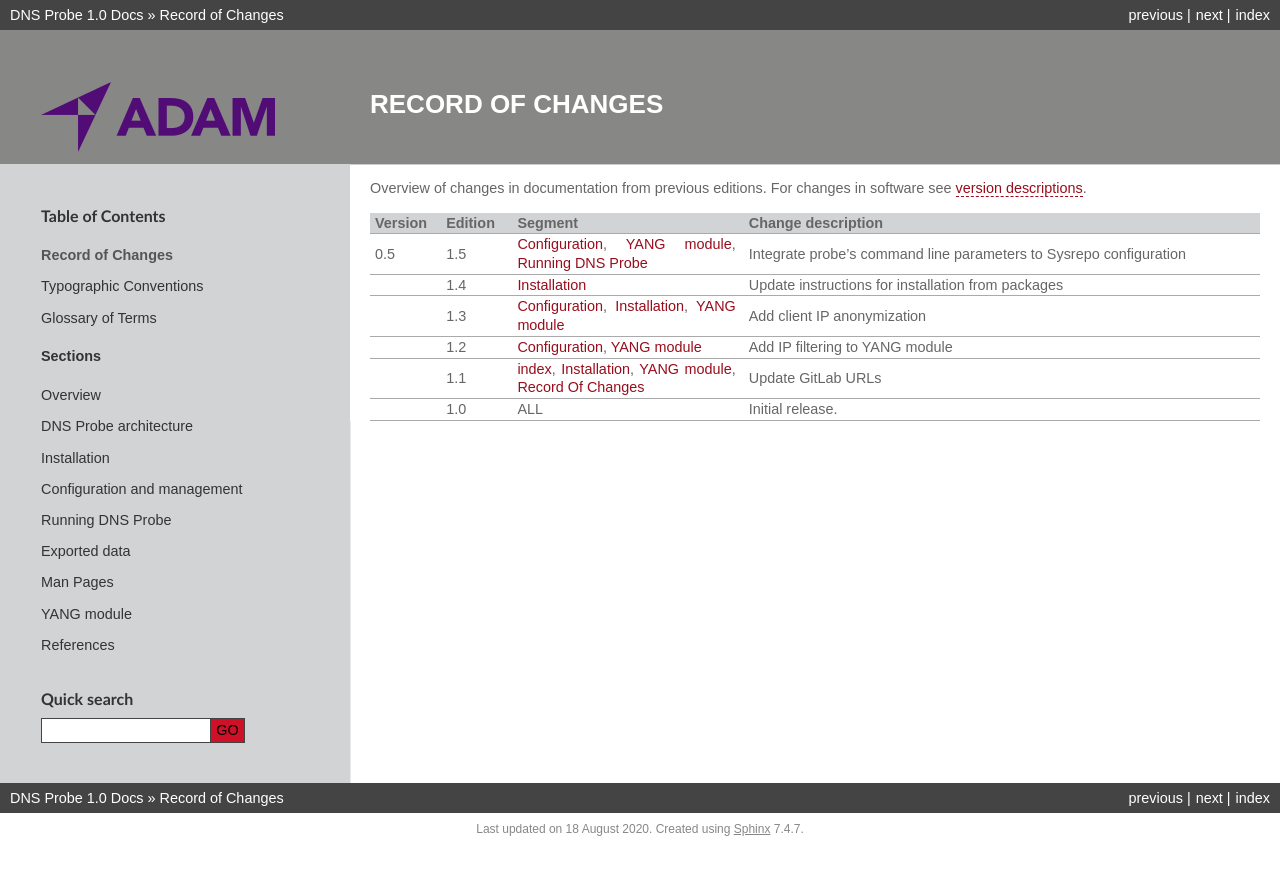
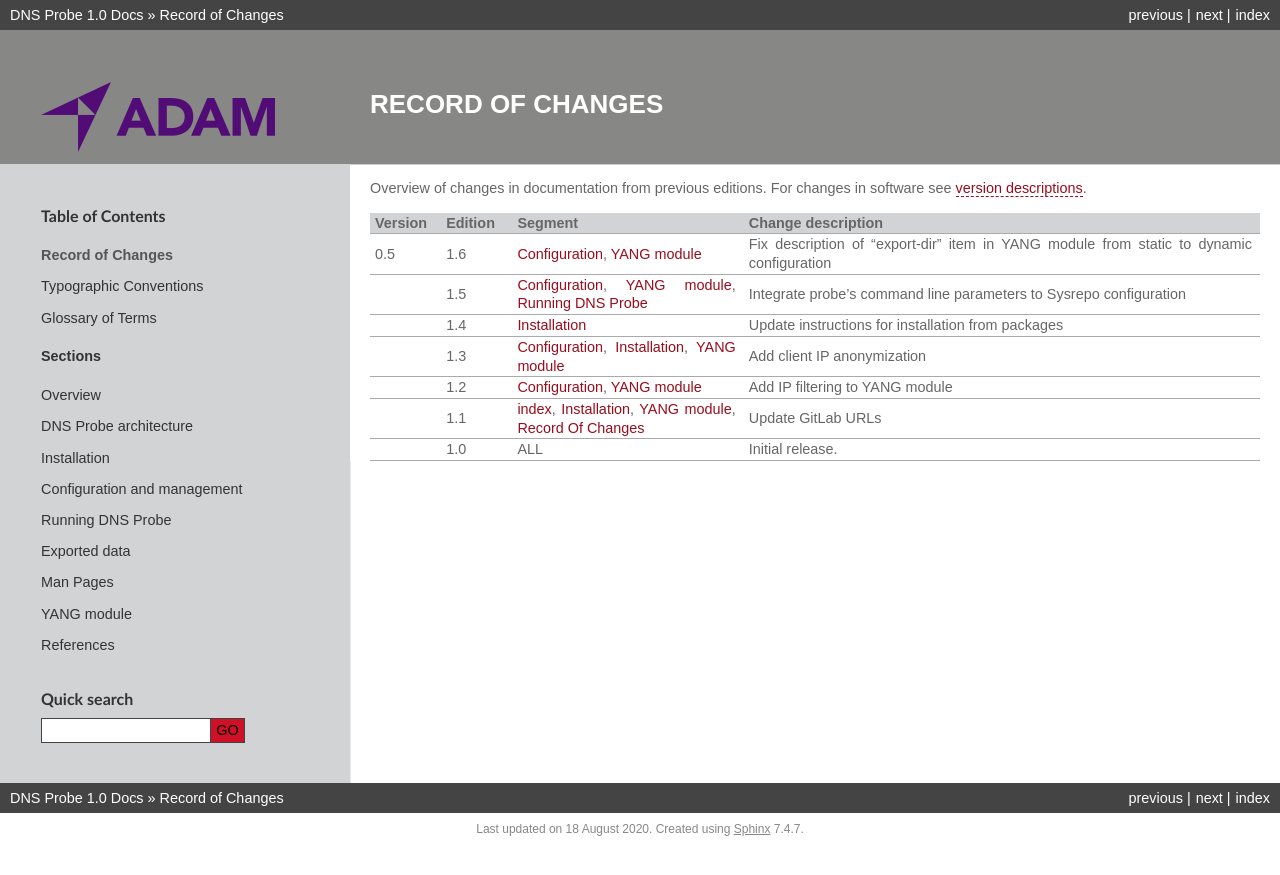
Before and after one commit to CZ-NIC/dns-probe, a Sphinx documentation site: the page built from doc/RecordOfChanges.rst, in a window 1280 px wide. Shown: the top 875 px of the page. Built offline with Sphinx 7.4.7, drawn with Linux system fonts in a browser that asks for light colours.

Commit message:
Sphinx: Fix description of "export-dir" item

```diff
--- a/doc/Configuration.rst
+++ b/doc/Configuration.rst
@@ -353,6 +343,16 @@
 
 The default value of 53 is the standard DNS server port as defined
 in [RFC1035]_.
+
+export-dir
+^^^^^^^^^^
+
+:data node: ``/cznic-dns-probe:dns-probe/export/export-dir``
+:default: ``.``
+
+Path to an existing local directory for storing export files.
+
+The default value of ``.`` means that DNS Probe will use the current working directory from which it was launched.
 
 file-name-prefix
 ^^^^^^^^^^^^^^^^
--- a/doc/RecordOfChanges.rst
+++ b/doc/RecordOfChanges.rst
@@ -16,6 +16,10 @@
      - Segment
      - Change description
    * - 0.5
+     - 1.6
+     - :doc:`Configuration <Configuration>`, :doc:`YANG module <YANGmodule>`
+     - Fix description of "export-dir" item in YANG module from static to dynamic configuration
+   * -
      - 1.5
      - :doc:`Configuration <Configuration>`, :doc:`YANG module <YANGmodule>`, :doc:`Running DNS Probe <Running>`
      - Integrate probe's command line parameters to Sysrepo configuration
--- a/doc/YANGmodule.rst
+++ b/doc/YANGmodule.rst
@@ -162,10 +162,7 @@
           type string;
           default ".";
           description
-            "Directory for exported data.
-
-             This is a static configuration parameter that is applied
-             only upon restarting the probe.";
+            "Directory for exported data.";
         }
         leaf export-format {
           type enumeration {
--- a/doc/index.rst
+++ b/doc/index.rst
@@ -15,7 +15,7 @@
       which means that it contains authoring/editing/managing notes
       in addition to the actual content.
 
-:Edition: :doc:`1.5 <RecordOfChanges>`
+:Edition: :doc:`1.6 <RecordOfChanges>`
 
 :Source: The source code of this documentation is open and can be found
          on `GitLab <https://gitlab.nic.cz/adam/dns-probe/-/tree/master/doc>`_.
```
Also changed, not shown: other parts of doc/Configuration.rst (+0 -10 lines).
